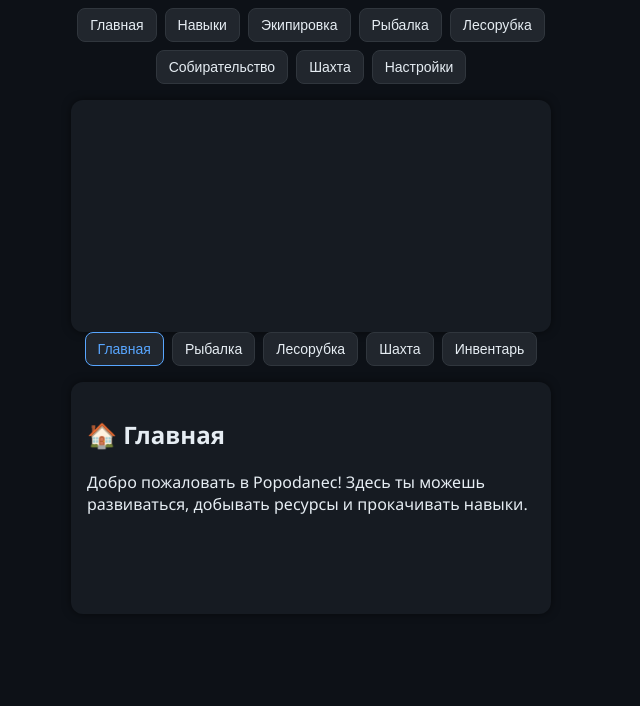
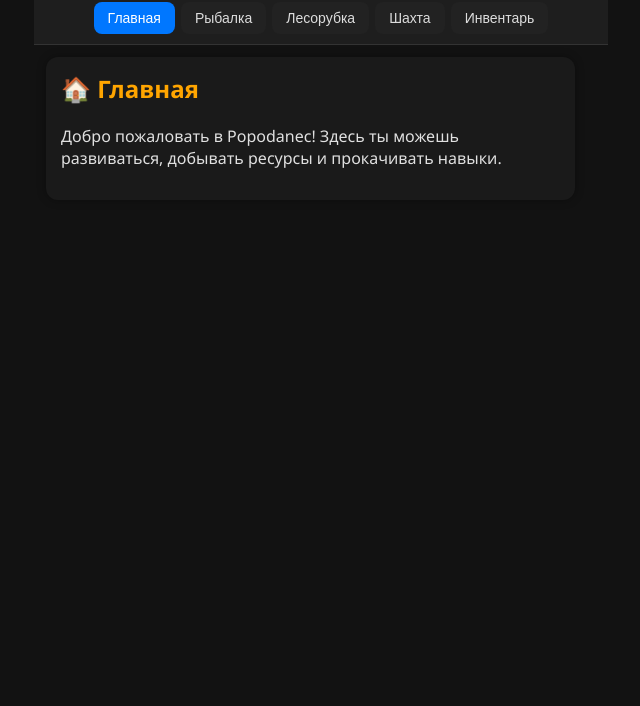
Before and after one commit to vladic00volkov00-lgtm/Popodac, a plain HTML site: page Index.html in a window 1280 px wide. Shown: the part 94-800 px from the top of the page, without its empty margins (329-969 px from the left). Drawn offline with Linux system fonts and the light colour scheme.

Commit message:
Refactor Index.html structure and styles

```diff
--- a/Index.html
+++ b/Index.html
@@ -4,23 +4,91 @@
   <meta charset="UTF-8" />
   <meta name="viewport" content="width=device-width, initial-scale=1.0" />
   <title>Popodanec v0.0.1</title>
-  <link rel="stylesheet" href="style.css" />
+
+  <style>
+    body {
+      background-color: #121212;
+      color: #e0e0e0;
+      font-family: "Segoe UI", sans-serif;
+      margin: 0;
+      padding: 0;
+      display: flex;
+      flex-direction: column;
+      align-items: center;
+      height: 100vh;
+    }
+
+    nav {
+      display: flex;
+      flex-wrap: wrap;
+      justify-content: center;
+      gap: 6px;
+      padding: 10px;
+      background-color: #1e1e1e;
+      width: 100%;
+      border-bottom: 1px solid #333;
+    }
+
+    nav button {
+      background: #222;
+      color: #ddd;
+      border: none;
+      padding: 8px 14px;
+      border-radius: 8px;
+      font-size: 14px;
+      cursor: pointer;
+      transition: all 0.2s;
+    }
+
+    nav button:hover {
+      background: #333;
+    }
+
+    nav button.active {
+      background: #0077ff;
+      color: #fff;
+    }
+
+    section {
+      flex: 1;
+      width: 90%;
+      max-width: 500px;
+      background: #1a1a1a;
+      margin: 12px;
+      padding: 15px;
+      border-radius: 12px;
+      box-shadow: 0 0 10px #0005;
+      overflow-y: auto;
+    }
+
+    button {
+      background: #0077ff;
+      border: none;
+      padding: 10px 20px;
+      color: white;
+      border-radius: 8px;
+      cursor: pointer;
+      transition: 0.3s;
+    }
+
+    button:hover {
+      background: #005fcf;
+    }
+
+    h2 {
+      margin-top: 0;
+      color: #ffa500;
+    }
+
+    ul {
+      padding-left: 20px;
+    }
+  </style>
 </head>
 <body>
-  <div id="app">
-    <h1>Popodanec v0.0.1</h1>
-    <nav>
-      <button data-tab="main">Главная</button>
-      <button data-tab="skills">Навыки</button>
-      <button data-tab="equipment">Экипировка</button>
-      <button data-tab="fishing">Рыбалка</button>
-      <button data-tab="woodcutting">Лесорубка</button>
-      <button data-tab="gathering">Собирательство</button>
-      <button data-tab="mining">Шахта</button>
-      <button data-tab="settings">Настройки</button>
-    </nav>
-    <section id="content"></section>
-  </div>
+  <h1>⚔️ Popodanec v0.0.1</h1>
+  <div id="app"></div>
+
   <script src="script.js"></script>
 </body>
 </html>
```
